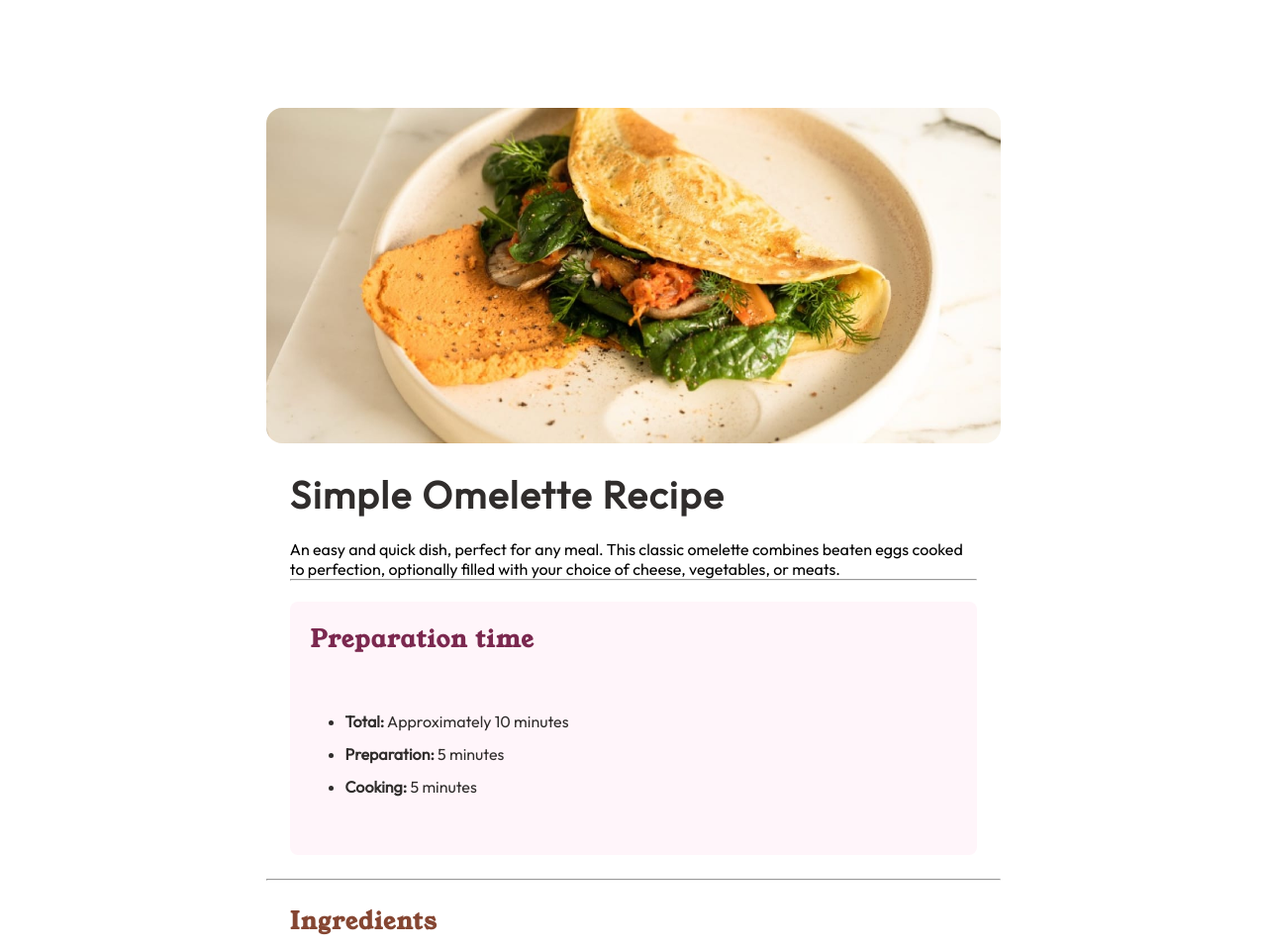
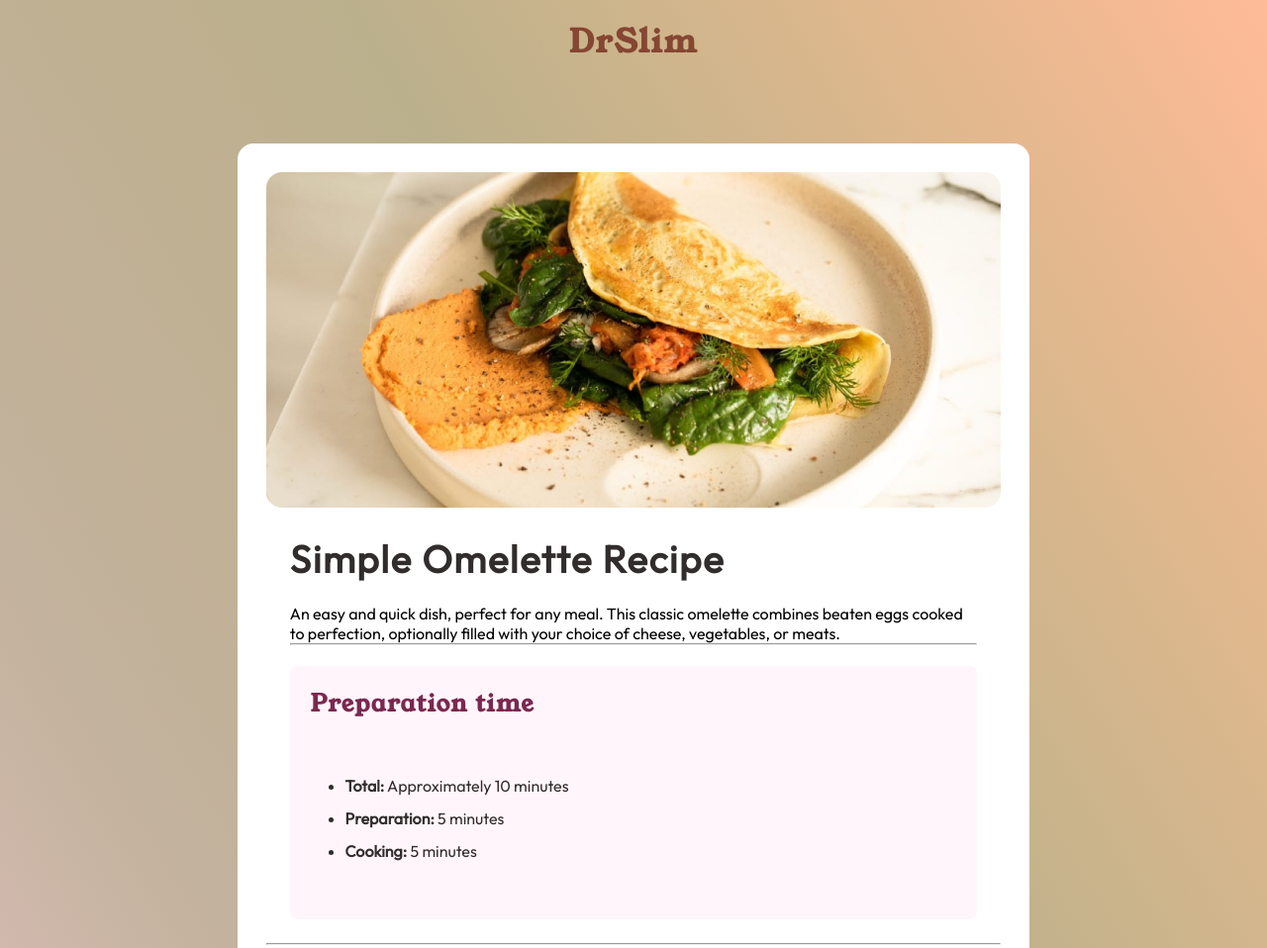
Before and after one commit to mellokidnova/fm-recipe, a plain HTML site: page recipe/index.html in a window 1280 px wide. Shown: the top 958 px of the page at 99% size. Drawn offline with Linux system fonts and the light colour scheme.

Commit message:
Change background color,added a header and added a hyperlink for management company

```diff
--- a/recipe/index.css
+++ b/recipe/index.css
@@ -21,6 +21,7 @@
 }
 
 body{
+    background-image: linear-gradient(to right top, #e3d6dd, #e0cbcf, #dac1be, #d1b9ad, #c3b29d, #c1b197, #bfb091, #bbb08c, #cab48c, #dbb78d, #edb991, #ffbb97);
 
 }
 p, li{
@@ -97,3 +98,9 @@
         border-radius: 1rem;
     }
 }
+.header{
+    display: flex;
+    justify-content: center;
+    margin-top: 20px;
+    margin-bottom: 20px;
+}
--- a/recipe/index.html
+++ b/recipe/index.html
@@ -11,6 +11,11 @@
 
 </head>
 <body>
+  <div class="header">
+    <h1>DrSlim</h1>
+  </div>
+
+
   <div class="container">
      <img src="assets/images/image-omelette.jpeg">
 
@@ -76,6 +81,7 @@
   <div class="attribution">
     Challenge by <a href="https://www.frontendmentor.io?ref=challenge" target="_blank">Frontend Mentor</a>.
     Coded by <a href="#">dr.s1im</a>.
+    Managed by <a href="">Zero Inc.</a>
   </div>
 </body>
 </html>
```
